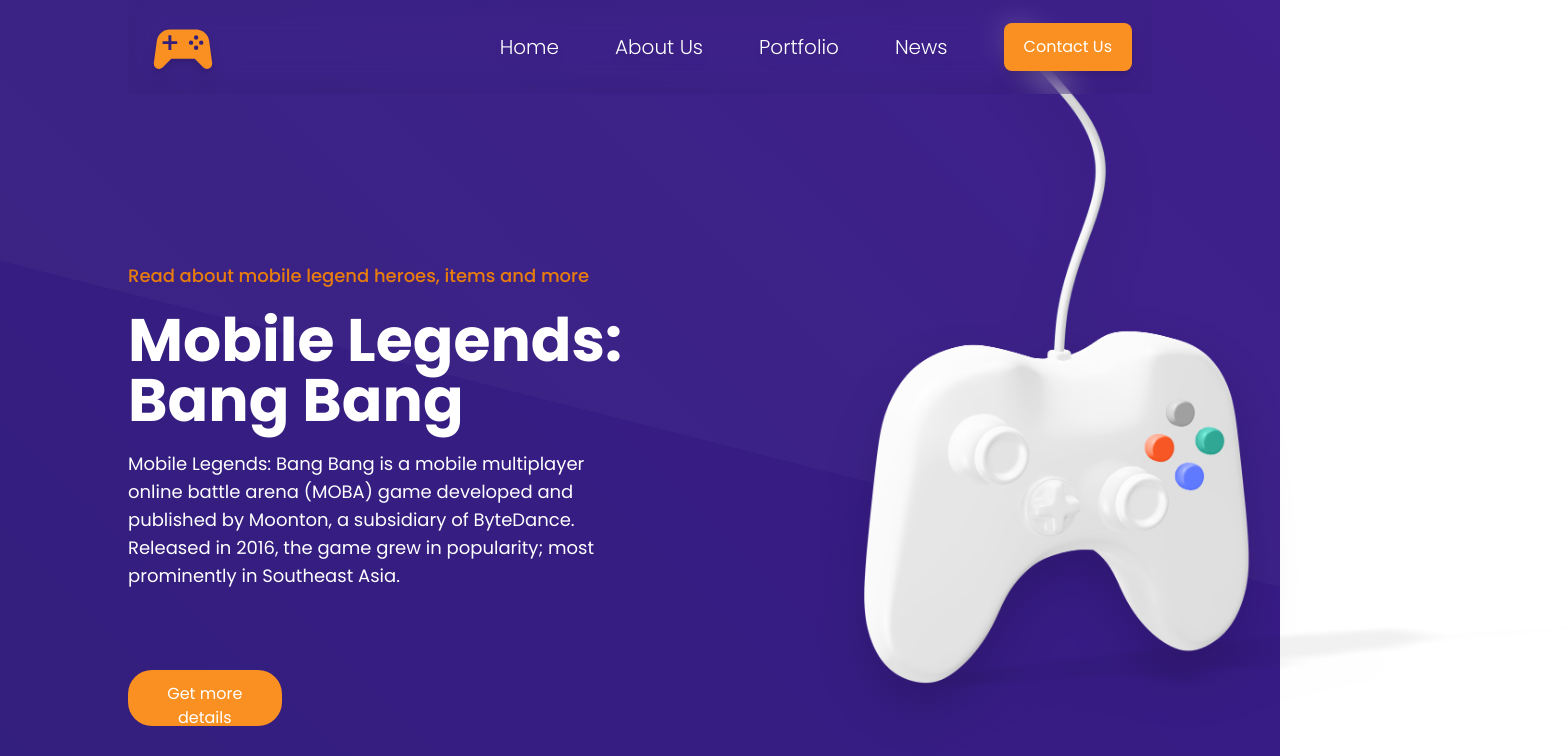
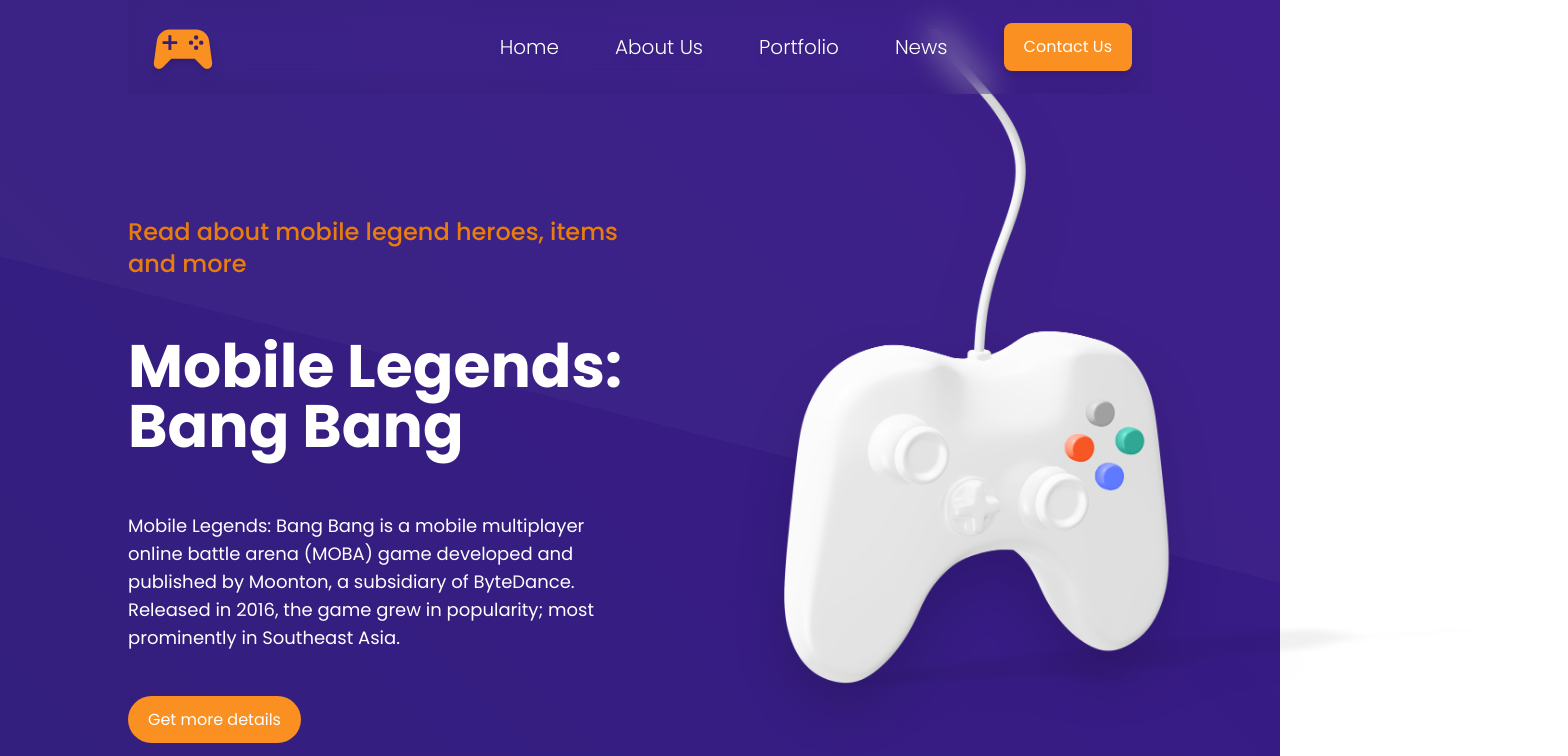
Before and after one commit to bsbodollo01/mobile_legend_trivia, a Next.js app: page / in a window 1280 px wide. Shown: the top 756 px of the page, 1568 px wide, since content can reach past the window. Built offline with nearby package versions, Linux system fonts and the light colour scheme.

Commit message:
Refactor: home page

```diff
--- a/src/app/Home/page.tsx
+++ b/src/app/Home/page.tsx
@@ -3,10 +3,10 @@
 const HomeView = () => {
     return (
         <main className="">
-            <div className="w-[80vw] h-[90vh] flex items-center justify-between mx-auto my-10">
-                <div className="w-[40vw] flex flex-col gap-y-20">
-                    <div className="flex flex-col gap-y-5">
-                        <h1 className="text-lg font-medium text-tertiary-color">
+            <div className="w-[80vw] h-[85vh] flex items-center justify-between mx-auto">
+                <div className="w-[40vw]">
+                    <div className="space-y-14">
+                        <h1 className="text-2xl font-medium text-tertiary-color">
                             Read about mobile legend heroes, items and more
                         </h1>
                         <h1 className="text-6xl capitalize font-bold">
@@ -19,12 +19,14 @@
                             Released in 2016, the game grew in popularity; most
                             prominently in Southeast Asia.
                         </p>
+                        <div>
+                            <a className="bg-primary-color px-5 py-3 rounded-3xl">
+                                Get more details
+                            </a>
+                        </div>
                     </div>
-                    <button className="bg-primary-color px-5 py-3 rounded-3xl w-[12vw] h-14">
-                        Get more details
-                    </button>
                 </div>
-                <div className="absolute top-0 -right-72">
+                <div className="absolute top-0 -right-52">
                     <img
                         src="/assets/images/controller.png"
                         className="w-[55vw] h-[90vh] drop-shadow-2xl object-contain bg-transparent"
```
